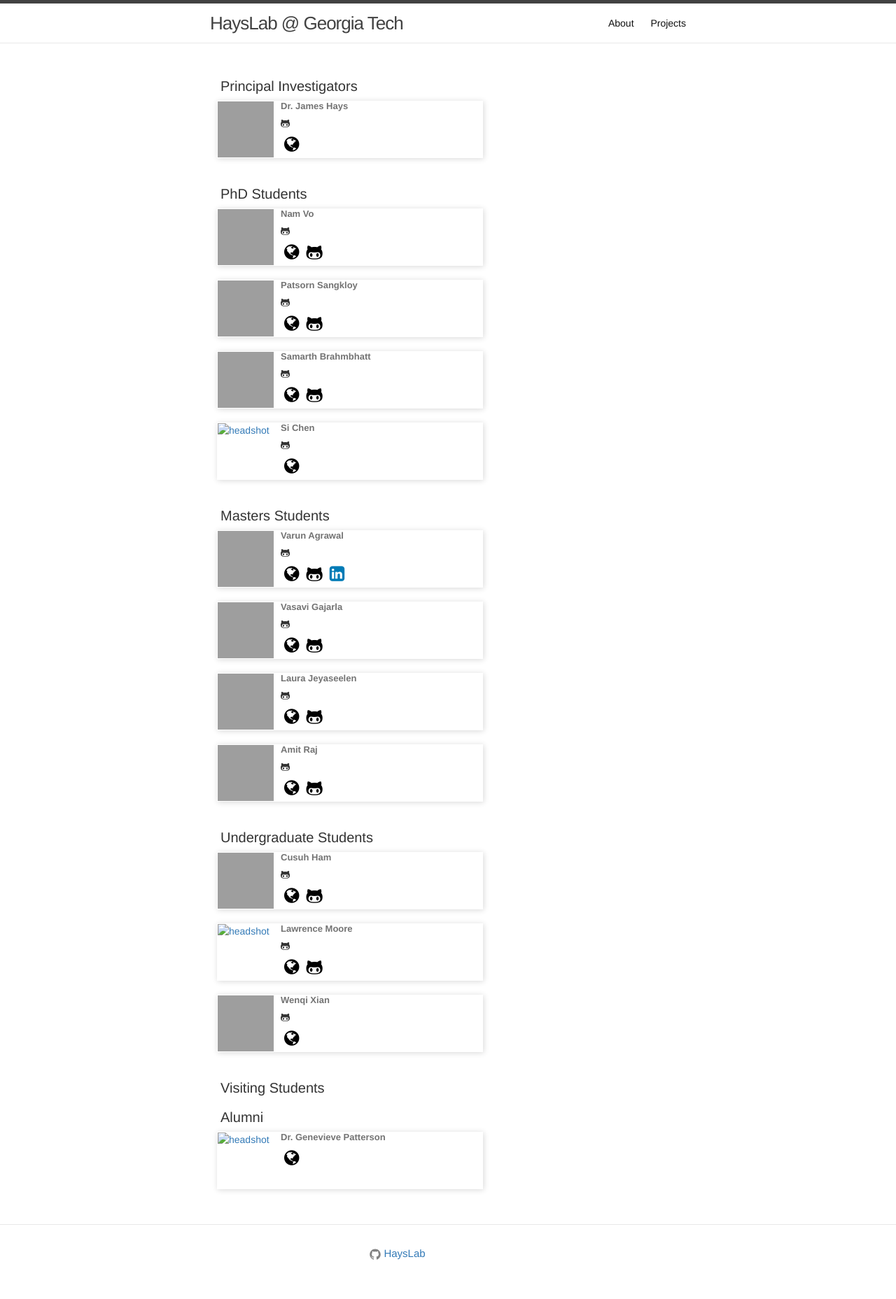
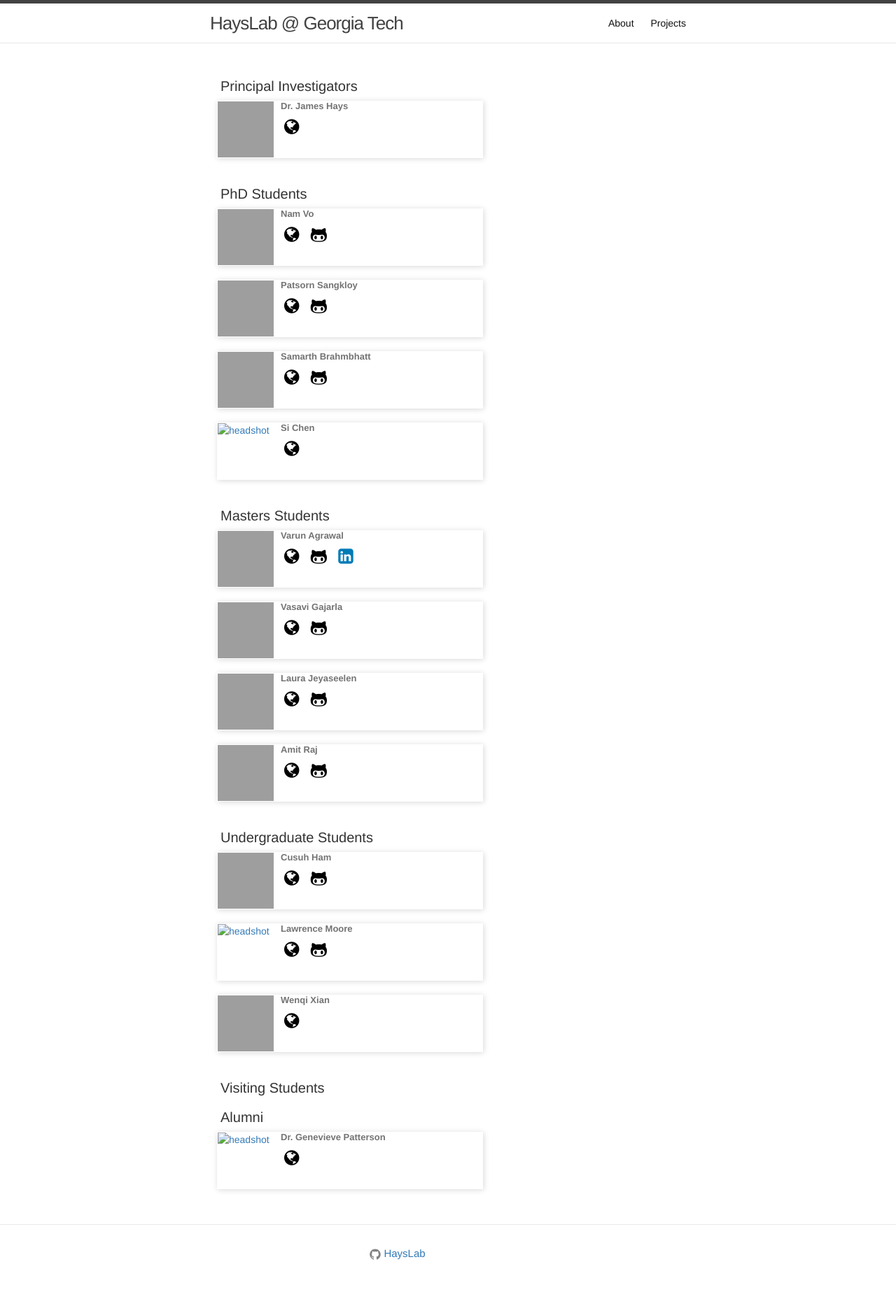
Before and after one commit to HaysLab/HaysLab.github.io, a Jekyll site: the page built from index.html, in a window 1280 px wide. Shown: the whole page at 70% size. Built offline with Jekyll 4.4.1, drawn with Linux system fonts in a browser that asks for light colours; nearby versions of some CDN libraries; grey boxes are pictures that could not be loaded.

Commit message:
added nbsp to empty divs to force width and height

```diff
--- a/index.html
+++ b/index.html
@@ -16,17 +16,16 @@
       </a>
       <div class="media-body update-card-body">
         <h4 class="media-heading">{{ member.name }}</h4>
-        <div class="btn-group fa fa-github-alt git"></div>
         <div class="btn-toolbar card-body-social" role="toolbar">
-          <a href="{{ member.website }}" target="_blank"><div class="btn-group fa fa-globe website"></div></a>
+          <a href="{{ member.website }}" target="_blank"><div class="btn-group fa fa-globe website">&nbsp;</div></a>
           {% if member.github_username.size > 0 %}
           <a href="https://github.com/{{ member.github_username }}" target="_blank">
-            <div class="btn-group fa fa-github-alt git"></div>
+            <div class="btn-group fa fa-github-alt git">&nbsp;</div>
           </a>
           {% endif %}
           {% if member.linkedin.size > 0 %}
           <a href="https://www.linkedin.com/in/varagrawal/{{ member.linkedin }}" target="_blank">
-            <div class="btn-group linkedin fa fa-linkedin-square"></div>
+            <div class="btn-group linkedin fa fa-linkedin-square">&nbsp;</div>
           </a>
           {% endif %}
         </div>
```
